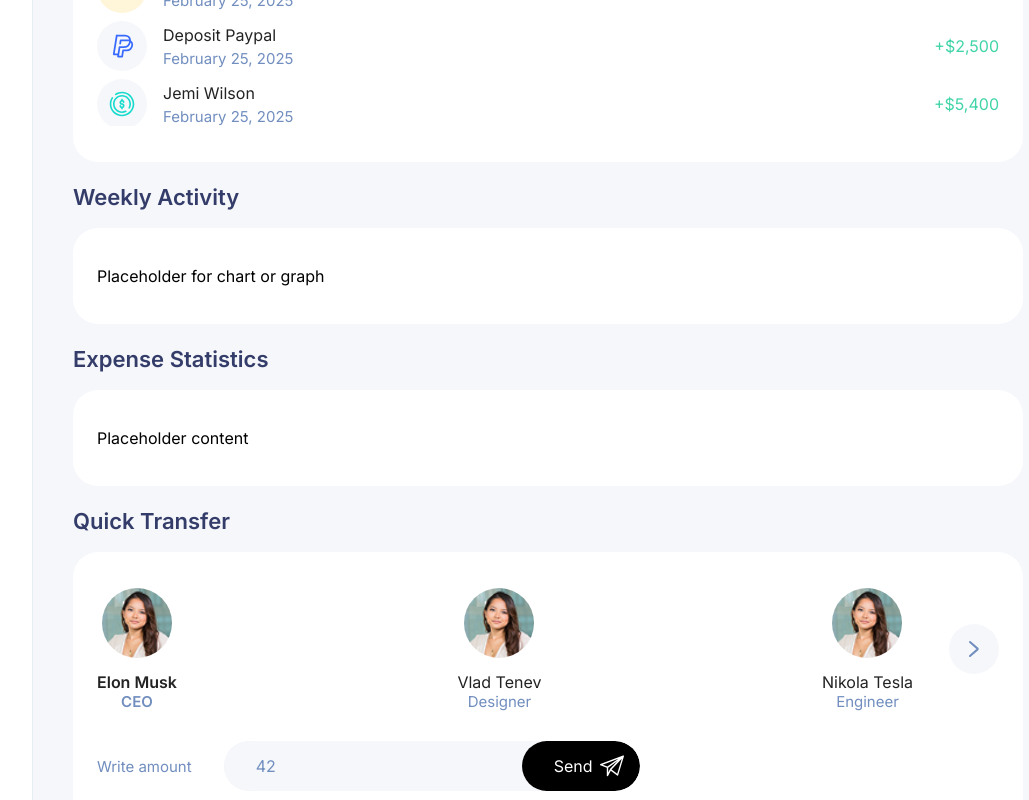
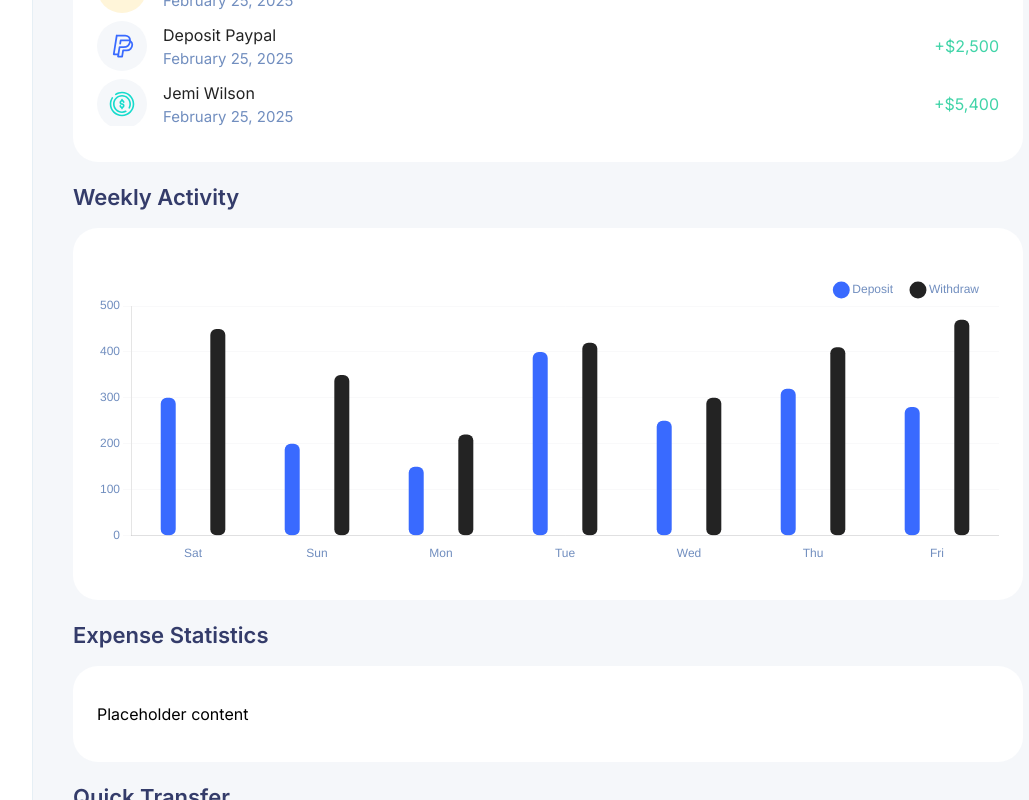
Before and after one commit to mbarinov/super-duper-fortnight, a Next.js app in the folder apps/web/: page / in a window 1280 px wide. Shown: the part 556-1356 px from the top of the page, without its empty margins (217-1246 px from the left). Built offline with nearby package versions, Linux system fonts and the light colour scheme.

Commit message:
feat(web): Add weekly activity chart with Chart.js and React Query

```diff
--- a/apps/web/app/page.tsx
+++ b/apps/web/app/page.tsx
@@ -3,6 +3,7 @@ import GridItem from "../lib/components/grid-item";
 import { Cards } from "@/lib/pages/dashboard/cards";
 import Transactions from "@/lib/pages/dashboard/transactions";
 import Transfers from "@/lib/pages/dashboard/transfers";
+import Activity from "@/lib/pages/dashboard/activity";
 
 export default function Home() {
   return (
@@ -22,7 +23,9 @@ export default function Home() {
 
         <div className="min-[1440px]:col-span-2">
           <GridItem title="Weekly Activity">
-            <Box>Placeholder for chart or graph</Box>
+            <Box>
+              <Activity />
+            </Box>
           </GridItem>
         </div>
 
--- /dev/null
+++ b/apps/web/lib/api/activity-chart/index.ts
@@ -0,0 +1,18 @@
+export interface TransactionData {
+  labels: string[];
+  depositData: number[];
+  withdrawData: number[];
+}
+
+export const fetchTransactionData = async (): Promise<TransactionData> => {
+  // Simulating API call with a delay
+  return new Promise((resolve) => {
+    setTimeout(() => {
+      resolve({
+        labels: ["Sat", "Sun", "Mon", "Tue", "Wed", "Thu", "Fri"],
+        depositData: [300, 200, 150, 400, 250, 320, 280],
+        withdrawData: [450, 350, 220, 420, 300, 410, 470],
+      });
+    }, 500);
+  });
+};
--- /dev/null
+++ b/apps/web/lib/pages/dashboard/activity/index.tsx
@@ -0,0 +1,138 @@
+"use client";
+
+import React from "react";
+import dynamic from "next/dynamic";
+import { useQuery } from "@tanstack/react-query";
+import {
+  Chart as ChartJS,
+  CategoryScale,
+  LinearScale,
+  BarElement,
+  Title,
+  Tooltip,
+  Legend,
+} from "chart.js";
+import { Bar } from "react-chartjs-2";
+import { fetchTransactionData } from "@/lib/api/activity-chart";
+
+ChartJS.register(
+  CategoryScale,
+  LinearScale,
+  BarElement,
+  Title,
+  Tooltip,
+  Legend
+);
+
+const BlankSpace = () => {
+  return (
+    <div className="w-full h-[300px] bg-white flex items-center justify-center" />
+  );
+};
+
+const ActivityChart = () => {
+  const { data, isLoading } = useQuery({
+    queryKey: ["transactionData"],
+    queryFn: fetchTransactionData,
+    refetchOnWindowFocus: false,
+  });
+
+  if (isLoading || !data) {
+    return <BlankSpace />;
+  }
+
+  const chartData = {
+    labels: data.labels,
+    datasets: [
+      {
+        label: "Deposit",
+        data: data.depositData,
+        backgroundColor: "#396AFF",
+        borderRadius: 6,
+        maxBarThickness: 15,
+      },
+      {
+        label: "Withdraw",
+        data: data.withdrawData,
+        backgroundColor: "#232323",
+        borderRadius: 6,
+        maxBarThickness: 15,
+      },
+    ],
+  };
+
+  const options = {
+    responsive: true,
+    maintainAspectRatio: false,
+    borderSkipped: false as const,
+    plugins: {
+      title: {
+        display: false,
+      },
+      legend: {
+        display: true,
+        position: "top" as const,
+        align: "end" as const,
+        labels: {
+          color: "#718EBF",
+          usePointStyle: true,
+          pointStyle: "circle" as const,
+          boxWidth: 10,
+          padding: 20,
+        },
+      },
+      tooltip: {
+        backgroundColor: "rgba(255, 255, 255, 0.9)",
+        titleColor: "#232323",
+        bodyColor: "#232323",
+        borderColor: "rgba(113, 142, 191, 0.3)",
+        borderWidth: 1,
+        padding: 10,
+        boxWidth: 8,
+        boxHeight: 8,
+        usePointStyle: true,
+        boxPadding: 6,
+      },
+    },
+    scales: {
+      y: {
+        beginAtZero: true,
+        ticks: {
+          color: "#718EBF",
+          maxTicksLimit: 10,
+        },
+        grid: {
+          color: "#F3F3F5",
+          drawBorder: true,
+          lineWidth: 0.5,
+        },
+      },
+      x: {
+        ticks: {
+          color: "#718EBF",
+        },
+        grid: {
+          display: false,
+          color: "#F3F3F5",
+        },
+      },
+    },
+  };
+
+  return (
+    <div className="w-full h-[300px]">
+      <Bar data={chartData} options={options} />
+    </div>
+  );
+};
+
+const DynamicActivityChart = dynamic(() => Promise.resolve(ActivityChart), {
+  ssr: false,
+  loading: () => <BlankSpace />,
+});
+
+const LazyActivityChart: React.FC = () => {
+  return <DynamicActivityChart />;
+};
+
+export default LazyActivityChart;
--- a/apps/web/lib/pages/dashboard/transfers/index.tsx
+++ b/apps/web/lib/pages/dashboard/transfers/index.tsx
@@ -126,8 +126,8 @@ function TransfersLoading() {
   return (
     <div className="flex flex-col gap-8 justify-between h-full">
       <div className="flex flex-row gap-9 items-center justify-between">
-        <div className="flex flex-row justify-between flex-1">
-          {Array.from({ length: 3 }).map((_, i) => (
+        <div className="flex flex-row flex-1">
+          {Array.from({ length: 2 }).map((_, i) => (
             <ContactSkeleton key={i} />
           ))}
         </div>
--- a/apps/web/package.json
+++ b/apps/web/package.json
@@ -14,10 +14,12 @@
     "@repo/icons": "workspace:*",
     "@tailwindcss/postcss": "^4.0.8",
     "@tanstack/react-query": "^5.66.9",
+    "chart.js": "^4.4.8",
     "classnames": "^2.5.1",
     "next": "^15.1.6",
     "postcss": "^8.5.3",
     "react": "^19.0.0",
+    "react-chartjs-2": "^5.3.0",
     "react-dom": "^19.0.0",
     "swr": "^2.3.2",
     "tailwindcss": "^4.0.8"
```
Also changed, not shown: 1 other file (tests, documents, lock files or other folders).
